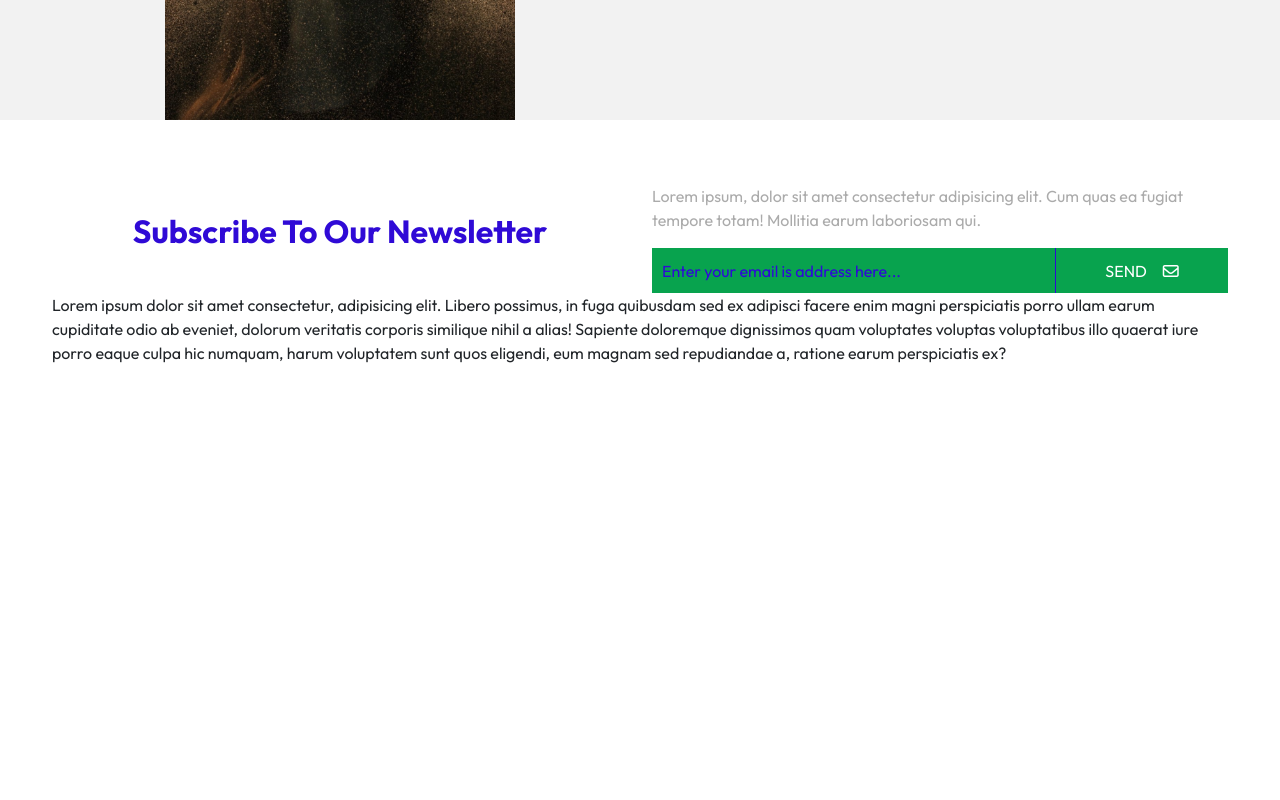
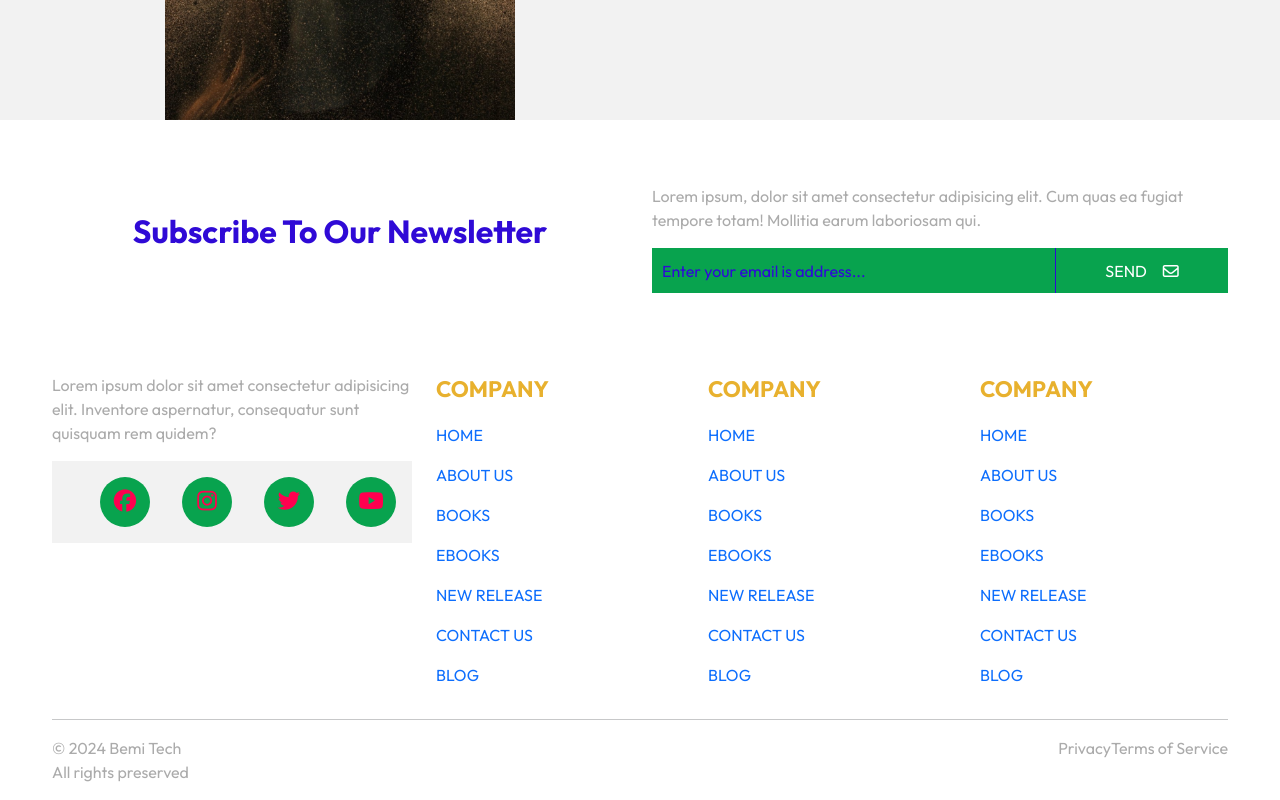
Before and after one commit to Ritahchanger/onlinebookstore, a React (Create React App) app in the folder frontend/: page / in a window 1280 px wide. Shown: the part 3188-3988 px from the top of the page. Before the commit the page ends 3569 px from the top, so only its background shows below. Built offline with nearby package versions, Linux system fonts and the light colour scheme.

Commit message:
Updates on the foooter

```diff
--- a/frontend/src/index.css
+++ b/frontend/src/index.css
@@ -17,6 +17,9 @@
 html{
   scroll-behavior:smooth;
   overflow-x:hidden;
+}
+ul{
+  list-style:none;
 }
 section{
   width:100%;
--- /dev/null
+++ b/frontend/src/users/components/Data/FooterData.jsx
@@ -0,0 +1,31 @@
+
+export const companyData=[
+    {
+        name:"HOME",
+        path:'#'
+    },
+    {
+        name:"ABOUT US",
+        path:'#'
+    },
+    {
+        name:"BOOKS",
+        path:'#'
+    },
+    {
+        name:"EBOOKS",
+        path:'#'
+    },
+    {
+        name:"NEW RELEASE",
+        path:'#'
+    },
+    {
+        name:"CONTACT US",
+        path:'#'
+    },
+    {
+        name:"BLOG",
+        path:'#'
+    },
+]
--- /dev/null
+++ b/frontend/src/users/components/Footer/Footer.css
@@ -0,0 +1,57 @@
+.footer{
+    margin-top:5rem;
+}
+.footer .container .row{
+    display:grid;
+    grid-template-columns:repeat(4,1fr);
+}
+.footer .social_media{
+    display:flex;
+    align-items:start;
+    background:#f2f2f2;
+}
+.footer .social_media li{
+    width:50px;
+    height:50px;
+    margin:1rem;
+}
+.footer .social_media li {
+    background:var(--green);
+    display:flex;
+    align-items:center;
+    justify-content:center;
+    border-radius:50rem;
+}
+.footer .social_media li a i{
+    font-size:1.4rem;
+    color:var(--pinkRed)
+}
+.footer .company p{
+    text-align:start;
+
+}
+.footer .section-b-footer{
+    display:flex;
+    justify-content:space-between;
+}
+
+@media(max-width:796px){
+    .footer .container .row{
+       display:flex;
+    }
+
+}
+
+@media(max-width:406px){
+    .footer .social_media{
+        justify-content:space-between;
+    }
+    .footer .social_media li{
+        width:40px;
+        height:40px;
+        margin:0.5rem;
+    }
+    .footer .social_media li:nth-child(1){
+        margin-left:-5px;
+    }
+}
--- /dev/null
+++ b/frontend/src/users/components/Footer/Footer.jsx
@@ -0,0 +1,86 @@
+import React from "react";
+import { companyData } from "../Data/FooterData";
+import "./Footer.css"
+
+
+const Footer = () => {
+  return (
+    <div className="footer">
+      <div className="container">
+        <div className="row">
+          <div className="col">
+            <p className="description">
+              Lorem ipsum dolor sit amet consectetur adipisicing elit. Inventore
+              aspernatur, consequatur sunt quisquam rem quidem?
+            </p>
+            <ul className="social_media">
+              <li>
+                <a href="#">
+                  <i class="fa-brands fa-facebook"></i>
+                </a>
+              </li>
+              <li>
+                <a href="#">
+                  <i class="fa-brands fa-instagram"></i>
+                </a>
+              </li>
+              <li>
+                <a href="#">
+                  <i class="fa-brands fa-twitter"></i>
+                </a>
+              </li>
+              <li>
+                <a href="#">
+                  <i class="fa-brands fa-youtube"></i>
+                </a>
+              </li>
+            </ul>
+          </div>
+          <div className="col company">
+            <p className="small-header">COMPANY</p>
+            <div className="company_data">
+              {companyData.map((item, index) => (
+                <p>
+                  <a href={item.path}>{item.name}</a>
+                </p>
+              ))}
+            </div>
+          </div>
+          <div className="col company">
+            <p className="small-header">COMPANY</p>
+            <div className="company_data">
+              {companyData.map((item, index) => (
+                <p>
+                  <a href={item.path}>{item.name}</a>
+                </p>
+              ))}
+            </div>
+          </div>
+          <div className="col company">
+            <p className="small-header">COMPANY</p>
+            <div className="company_data">
+              {companyData.map((item, index) => (
+                <p>
+                  <a href={item.path}>{item.name}</a>
+                </p>
+              ))}
+            </div>
+          </div>
+
+        </div>
+        <hr />
+        <div className="section-b-footer">
+          <p className="description">
+            &copy; 2024 Bemi Tech<br/>All rights preserved
+          </p>
+          <p className="description">
+            <span>Privacy</span>
+            <span>Terms of Service</span>
+          </p>
+        </div>
+      </div>
+    </div>
+  );
+};
+
+export default Footer;
--- a/frontend/src/users/components/HomePageComponents/NewsLetter/NewsLetter.jsx
+++ b/frontend/src/users/components/HomePageComponents/NewsLetter/NewsLetter.jsx
@@ -16,7 +16,7 @@ const NewsLetter = () => {
             <form action="#" className="newsLetterForm">
               <input
                 type="email"
-                placeholder="Enter your email is address here..."
+                placeholder="Enter your email is address..."
               />
               <button type="submit">
                 SEND
@@ -25,7 +25,6 @@ const NewsLetter = () => {
             </form>
           </div>
         </div>
-        <p>Lorem ipsum dolor sit amet consectetur, adipisicing elit. Libero possimus, in fuga quibusdam sed ex adipisci facere enim magni perspiciatis porro ullam earum cupiditate odio ab eveniet, dolorum veritatis corporis similique nihil a alias! Sapiente doloremque dignissimos quam voluptates voluptas voluptatibus illo quaerat iure porro eaque culpa hic numquam, harum voluptatem sunt quos eligendi, eum magnam sed repudiandae a, ratione earum perspiciatis ex?</p>
       </div>
     </div>
   );
--- a/frontend/src/users/pages/Home.jsx
+++ b/frontend/src/users/pages/Home.jsx
@@ -5,6 +5,7 @@ import Ebook from "../components/HomePageComponents/ebooks/Ebook";
 import NewRelease from "../components/HomePageComponents/NewReleases/NewRelease";
 import FeaturedBook from "../components/HomePageComponents/FeaturedBook/FeaturedBook";
 import NewsLetter from "../components/HomePageComponents/NewsLetter/NewsLetter";
+import Footer from "../components/Footer/Footer";
 
 const Home = () => {
   return (
@@ -15,6 +16,7 @@ const Home = () => {
       <NewRelease />
       <FeaturedBook/>
       <NewsLetter/>
+      <Footer/>
     </Fragment>
   );
 };
```
